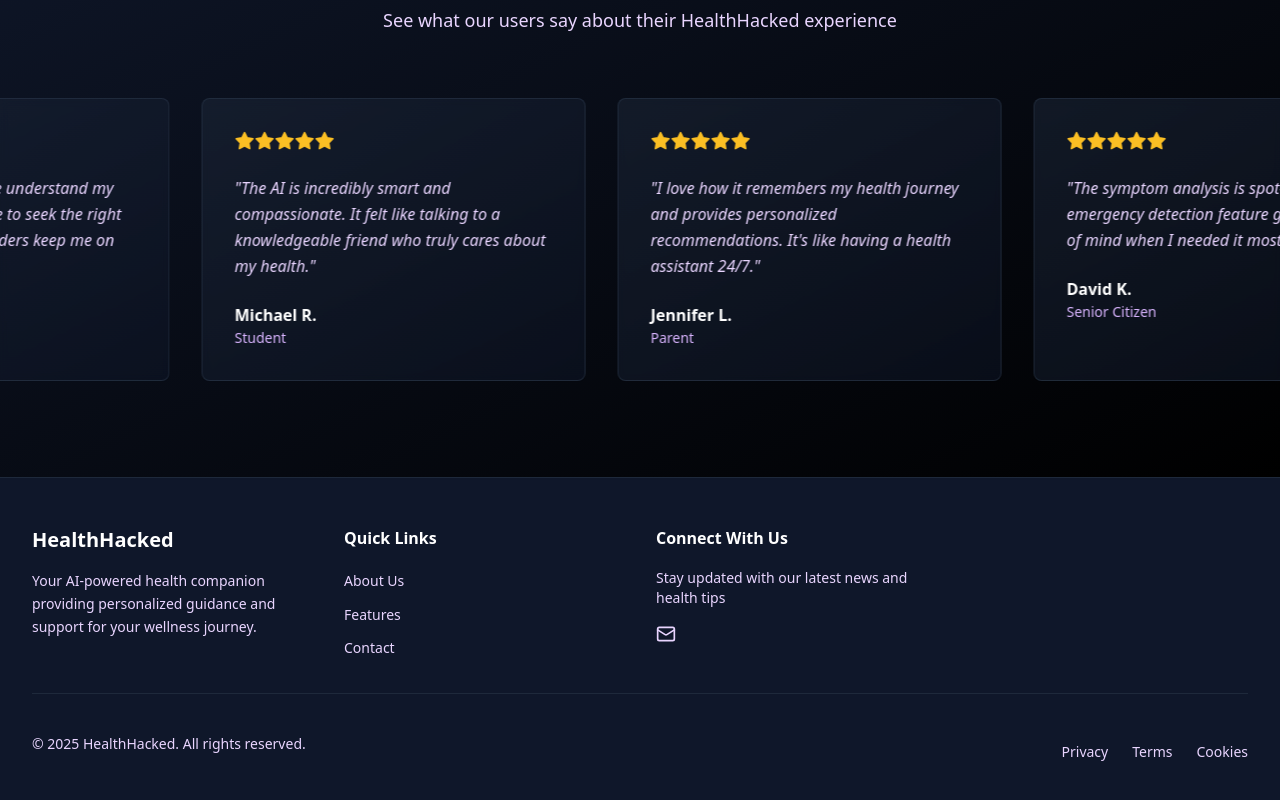
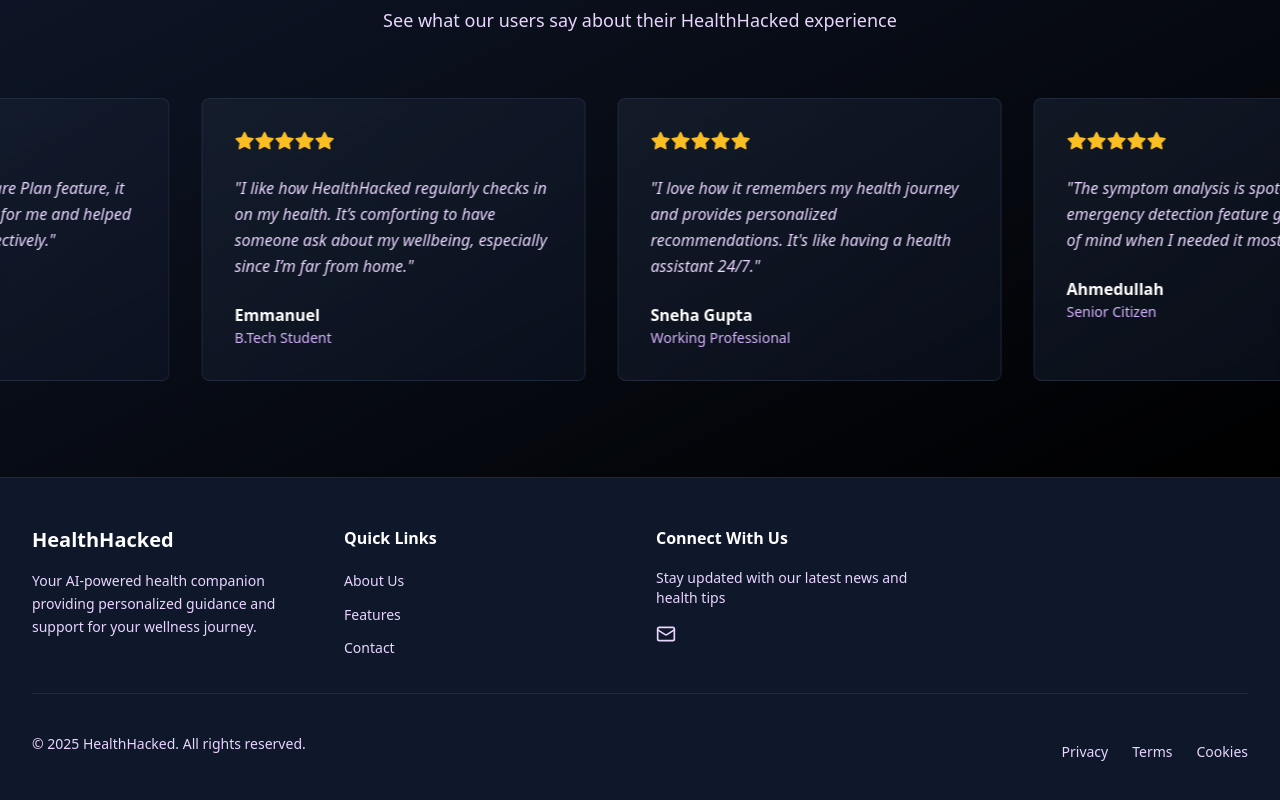
Before and after one commit to lightyear256/HealthHacked---Your-AI-Powered-Health-Companion, a React (Vite) app in the folder healthhacked/frontend/: page / in a window 1280 px wide. Shown: the part 2483-3283 px from the top of the page. Built offline with nearby package versions, Linux system fonts and the light colour scheme; no server answers.

Commit message:
Update: Testimonials

```diff
--- a/healthhacked/frontend/src/data/testimonial.ts
+++ b/healthhacked/frontend/src/data/testimonial.ts
@@ -1,4 +1,4 @@
-// testimonials.ts
+
 export interface Testimonial {
   quote: string;
   author: string;
@@ -8,38 +8,38 @@
 
 export const testimonials: Testimonial[] = [
   {
-    quote: "HealthHacked helped me understand my symptoms and guided me to seek the right care. The follow-up reminders keep me on track.",
-    author: "Sarah M.",
+    quote:  "I really appreciate the Care Plan feature, it suggested the right steps for me and helped me track my progress effectively.",
+    author: "Naila Kauser",
+    role: "M.B.B.S Student",
+    rating: 5
+  },
+  {
+    quote: "I like how HealthHacked regularly checks in on my health. It’s comforting to have someone ask about my wellbeing, especially since I’m far from home.",
+    author: "Emmanuel",
+    role: "B.Tech Student",
+    rating: 5
+  },
+  {
+    quote: "I love how it remembers my health journey and provides personalized recommendations. It's like having a health assistant 24/7.",
+    author: "Sneha Gupta",
     role: "Working Professional",
     rating: 5
   },
   {
-    quote: "The AI is incredibly smart and compassionate. It felt like talking to a knowledgeable friend who truly cares about my health.",
-    author: "Michael R.",
-    role: "Student",
-    rating: 5
-  },
-  {
-    quote: "I love how it remembers my health journey and provides personalized recommendations. It's like having a health assistant 24/7.",
-    author: "Jennifer L.",
-    role: "Parent",
-    rating: 5
-  },
-  {
     quote: "The symptom analysis is spot-on and the emergency detection feature gave me peace of mind when I needed it most.",
-    author: "David K.",
+    author: "Ahmedullah",
     role: "Senior Citizen",
     rating: 5
   },
   {
     quote: "As a busy mom, having 24/7 health support has been a game-changer. Quick, reliable, and always there when I need it.",
-    author: "Lisa T.",
+    author: "Meera Joshi",
     role: "Mother of Two",
     rating: 5
   },
   {
     quote: "The personalized care plans are amazing. It's like having a personal health coach that adapts to my lifestyle.",
-    author: "Robert J.",
+    author: "Rohan Patel",
     role: "Fitness Enthusiast",
     rating: 5
   }
```
